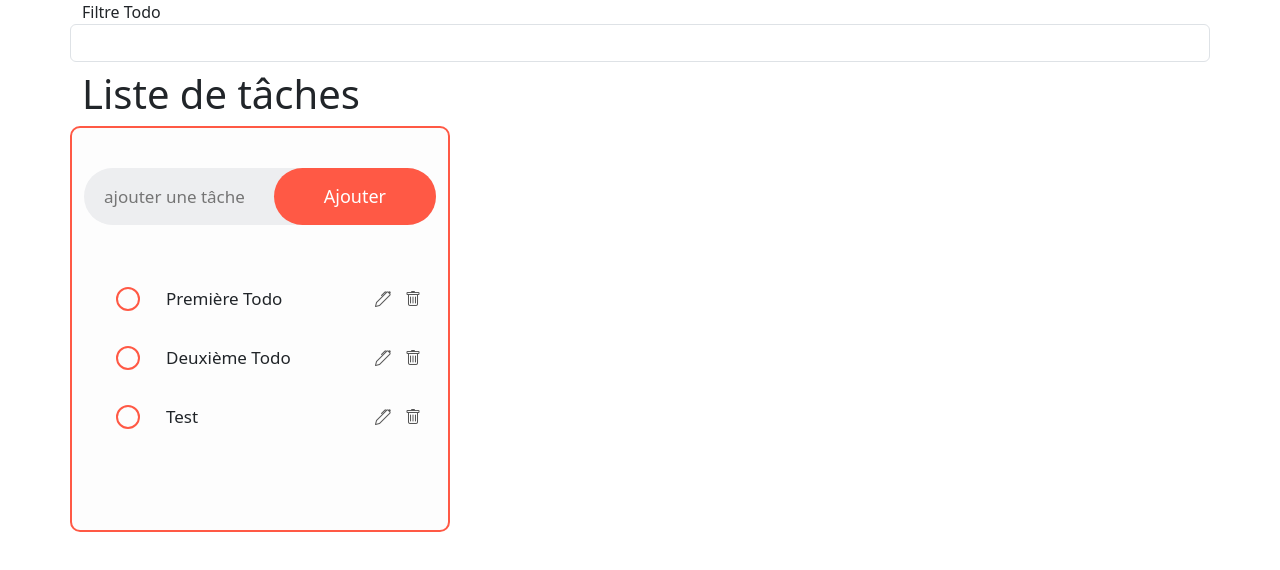
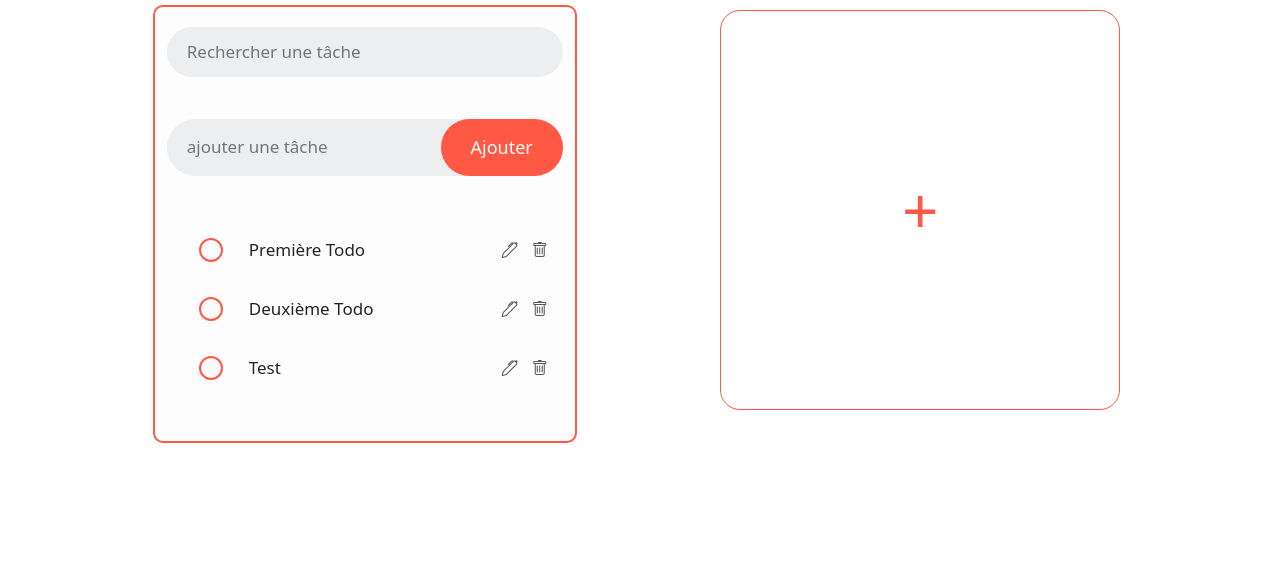
Before and after one commit to PierreVerschaffel/TP_React, a React (Create React App) app: page / in a window 1280 px wide. Shown: the top 570 px of the page. Built offline with nearby package versions, Linux system fonts and the light colour scheme.

Commit message:
Ajout de CSS + Fonctionnalité d'ajout de nouvelles listes

```diff
--- a/src/App.js
+++ b/src/App.js
@@ -1,13 +1,13 @@
 // import logo from './logo.svg';
 import './App.css';
-import TodoList from './components/Todo/TodoList';
-
+// import TodoList from './components/Todo/TodoList';
+import Todos from './components/Todo/Todos';
 
 function App() {
   return (
     <>
     <div className='container'>
-      <TodoList/>
+      <Todos/>
     </div>
     </>
   );
--- a/src/components/Todo/Todo.js
+++ b/src/components/Todo/Todo.js
@@ -67,7 +67,7 @@ function Todo({ id, TodoProps, onDelete, onModification, onState }) {
     }, [TodoProps.state]);
 
     return <>
-        <li className={color} onClick={(e) => handleTodoState(e)}>
+        <li className={color + " todo-task"} onClick={(e) => handleTodoState(e)}>
             <div>
                 {isEditing ? (
                     <input
--- a/src/components/Todo/TodoList.js
+++ b/src/components/Todo/TodoList.js
@@ -17,9 +17,6 @@ function TodoList() {
     // Variables d'état
     const [todos, setTodos] = useState(todosList);
     const [filteredTodos, setFilteredTodos] = useState(todosList);
-
-    // Création de nouvelle liste
-    const [listTodos, setListTodos] = useState([]);
 
     // Déclenchement au rendu initial du composant
     useEffect(() => {
@@ -74,14 +71,14 @@ function TodoList() {
     return (
         <>
             <div className='row'>
-                <label>Filtre Todo</label>
-                <input type='text' onChange={(e) => handleFilterTodoChange(e.target.value)} className="form-control mb-2" />
-            </div>
-            <div className='row'>
-
-                <h1>Liste de tâches</h1>
-
-                <div className='col-lg-4 todo-app'>
+                <div className='todo-app'>
+                    <div className='add-todo'>
+                        <input
+                            type='text'
+                            placeholder='Rechercher une tâche'
+                            onChange={(e) => handleFilterTodoChange(e.target.value)}
+                            className="filter-todo-btn" />
+                    </div>
                     <NewTodoForm onSubmit={(data) => handleNewTodoFormSubmit(data)} />
                     <ul>
                         {filteredTodos.length > 0 ? (
@@ -103,7 +100,6 @@ function TodoList() {
                     </ul>
                 </div>
             </div>
-
         </>
     )
 }
--- /dev/null
+++ b/src/components/Todo/Todos.js
@@ -0,0 +1,30 @@
+import React, { useState } from 'react';
+import TodoList from './TodoList';
+
+function Todos() {
+  const [todoLists, setTodoLists] = useState([<TodoList key={0} />]);
+
+  const handleNewTodoList = () => {
+    const newTodoLists = [...todoLists, <TodoList key={todoLists.length} />];
+    setTodoLists(newTodoLists);
+  };
+
+  return (
+    <>
+      <div className='todos'>
+        {todoLists.map((todoList, index) => (
+          <div key={index} className='todo-list'>
+            {todoList}
+          </div>
+        ))}
+        <div className='add-todo-list-btn'>
+          <button onClick={handleNewTodoList}>
+            +
+          </button>
+        </div>
+      </div>
+    </>
+  );
+}
+
+export default Todos;
--- a/src/components/Todo/todo.css
+++ b/src/components/Todo/todo.css
@@ -2,7 +2,7 @@
     width: 100%;
     max-width: 540px;
     background-color: #fdfdfd;
-    padding: 40px 30px 70px;
+    padding: 20px 30px 30px;
     border-radius: 10px;
     display: flex;
     flex-direction: column;
@@ -34,7 +34,7 @@
     border: none;
     cursor: pointer;
     outline: none;
-    padding: 15px 50px;
+    padding: 15px 30px;
     border-radius: 30px;
     background-color: #ff5945;
     color: #fff;
@@ -42,8 +42,49 @@
     transition: all .25s ease;
 }
 
+.filter-todo-btn{
+    width: 100%;
+    border: none;
+    outline: none;
+    background-color: transparent;
+    padding: 12px;
+    font-size: 17px;
+    padding-left: 20px;
+}
+
 .add-todo-btn:hover{
     filter: brightness(.8);
+}
+
+.add-todo-list-btn button{
+    margin-top: 10px;
+    height: 400px;
+    min-width: 400px;
+    width: 100%;
+    border: 1px solid #ff5945;
+    background-color: white;
+    border-radius: 20px;
+    font-size: 4rem;
+    color: #ff5945;
+}
+
+.add-todo-list-btn button:hover{
+    border: 3px solid #ff5945;
+    font-size: 4.5rem;
+}
+
+.todos{
+    display: flex;
+    flex-direction: row;
+    flex-wrap: wrap;
+    justify-content: space-around;
+}
+
+.todo-list{
+    min-width: 400px;
+    width:30%;
+    margin-left: 5px;
+    margin-top: 5px;
 }
 
 ul{
@@ -63,7 +104,7 @@ ul li{
     align-items: center;
 }
 
-ul li::before{
+ul .todo-task::before{
     position: absolute;
     content: '';
     width: 24px;
```
